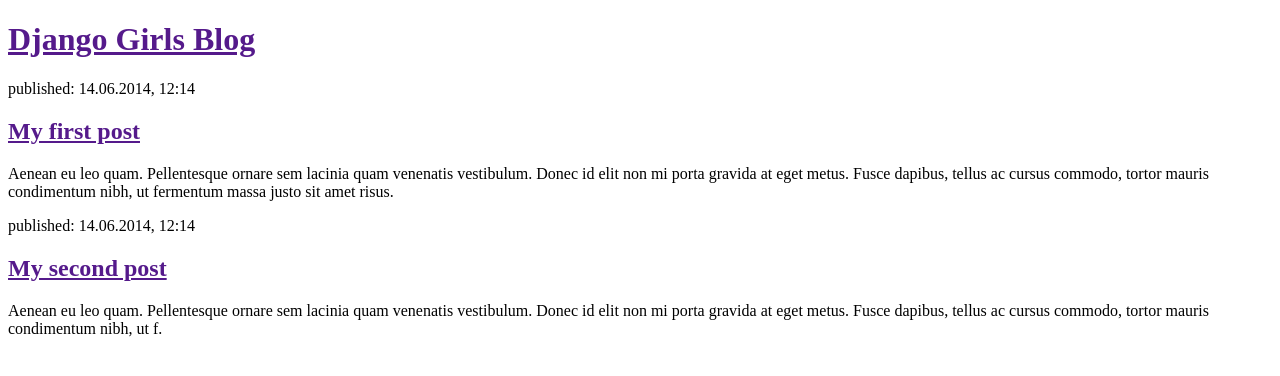
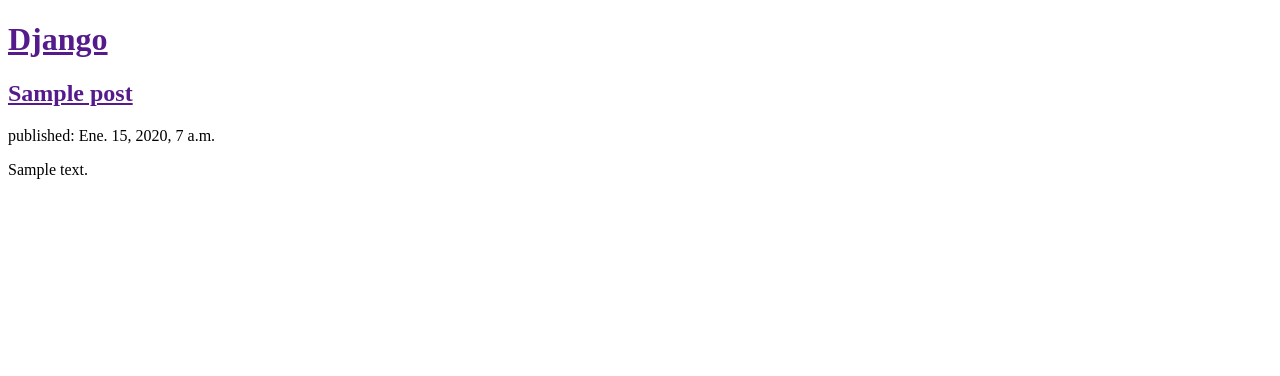
Before and after one commit to Gonzalo2683/dblog, a Django app: page / in a window 1280 px wide. Shown: the top 376 px of the page. Run offline with Django 3.2, Linux system fonts and the light colour scheme; tables that the repository leaves empty hold one stand-in row (values such as "Sample post").

Commit message:
Post en template

```diff
--- a/blog/models.py
+++ b/blog/models.py
@@ -20,6 +20,9 @@
 
     status = models.CharField(max_length=10, choices=STATUS_ENTRADA, default='borrador')
 
+    class Meta:
+        ordering = ('publicado_el',)
+
     def publicar(self):
         """ Gaurda y actualiza fecha de publicacion """
         self.publicado_el = timezone.now()
--- a/blog/templates/blog/post_list.html
+++ b/blog/templates/blog/post_list.html
@@ -3,18 +3,17 @@
 {% block content %}
 
 <div>
-    <h1><a href="">Django Girls Blog</a></h1>
+    <h1><a href="">Django</a></h1>
 </div>
 
-<div>
-    <p>published: 14.06.2014, 12:14</p>
-    <h2><a href="">My first post</a></h2>
-    <p>Aenean eu leo quam. Pellentesque ornare sem lacinia quam venenatis vestibulum. Donec id elit non mi porta gravida at eget metus. Fusce dapibus, tellus ac cursus commodo, tortor mauris condimentum nibh, ut fermentum massa justo sit amet risus.</p>
-</div>
+{% for entrada in entradas  %}
 
-<div>
-    <p>published: 14.06.2014, 12:14</p>
-    <h2><a href="">My second post</a></h2>
-    <p>Aenean eu leo quam. Pellentesque ornare sem lacinia quam venenatis vestibulum. Donec id elit non mi porta gravida at eget metus. Fusce dapibus, tellus ac cursus commodo, tortor mauris condimentum nibh, ut f.</p>
-</div>
+    <div>
+        <h2><a href="">{{ entrada.titulo}}</a></h2>
+        <p>published: {{ entrada.creado_el}}</p>
+        {{ entrada.contenido }}
+    </div>
+
+{% endfor %}
+
 {% endblock content %}
--- a/blog/views.py
+++ b/blog/views.py
@@ -1,5 +1,7 @@
-from django.shortcuts import render, HttpResponse
+from django.shortcuts import render
+from .models import Post
 
 # Create your views here.
 def post_list(request):
-    return render(request, 'blog/post_list.html', {})
+    entradas = Post.objects.all()
+    return render(request, 'blog/post_list.html', {'entradas': entradas})
```
